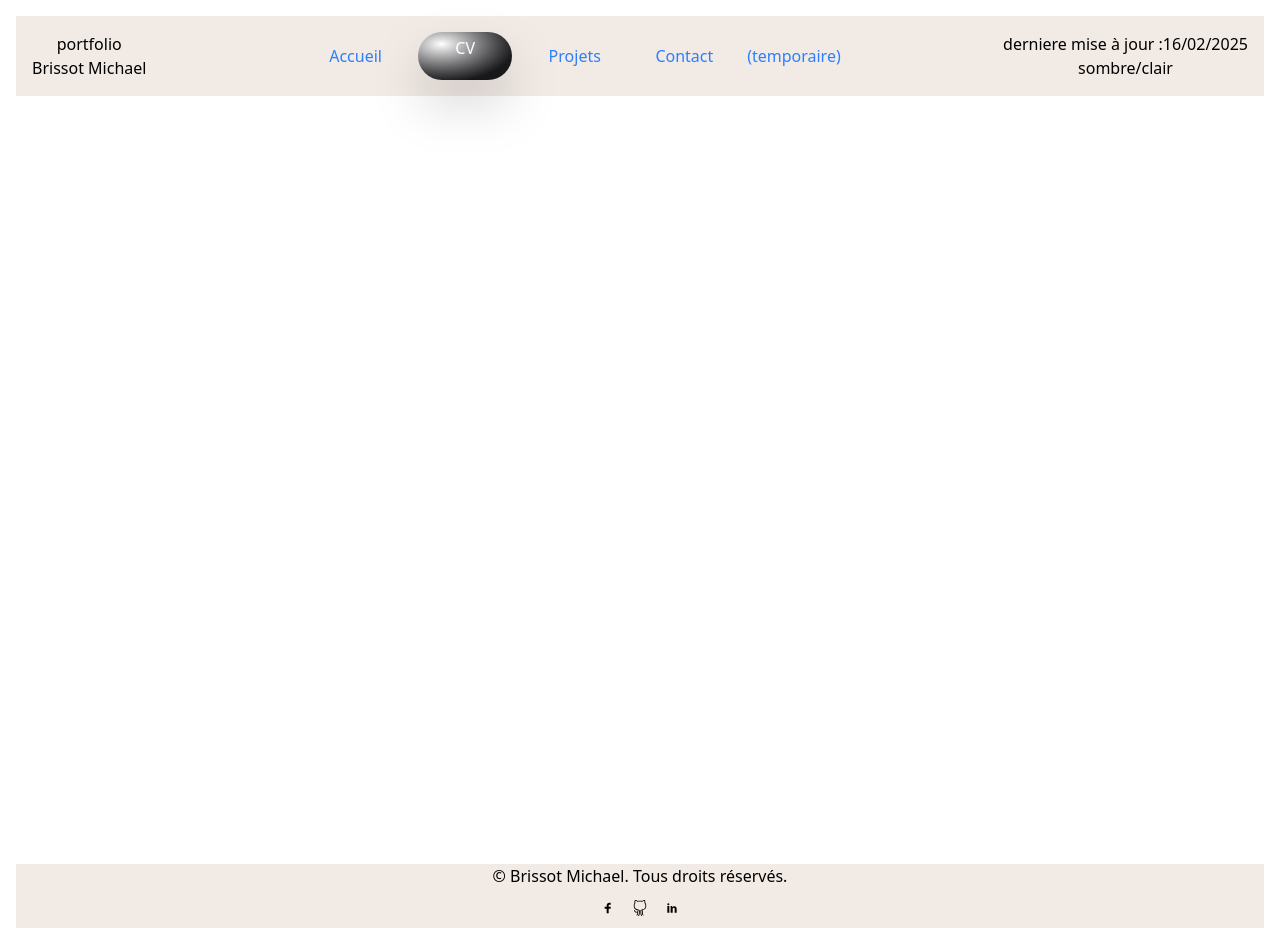
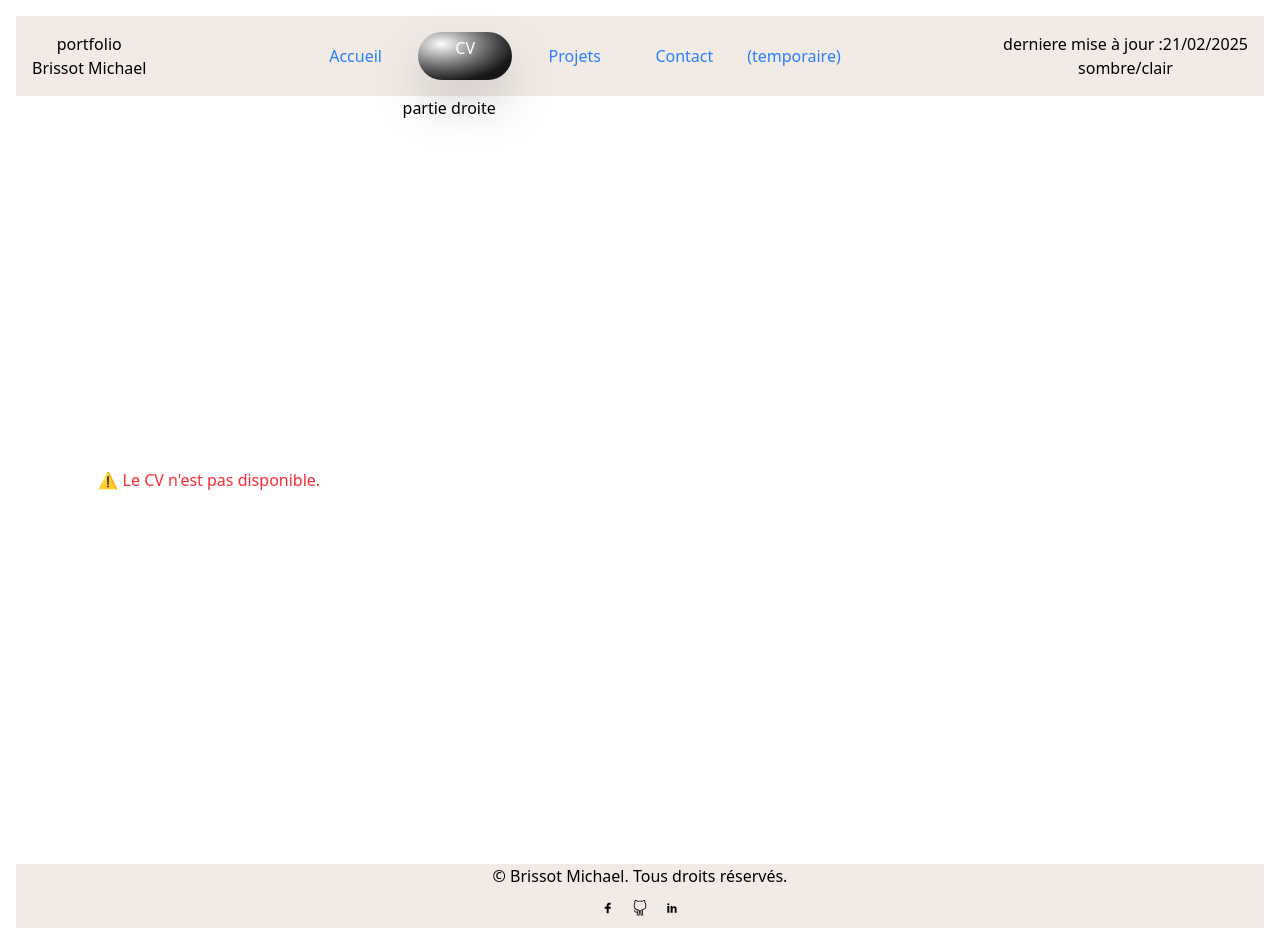
Before and after one commit to Mickael45B/portfolio, a React (Vite) app in the folder Frontend/: page /Mon_CV in a window 1280 px wide. Built offline with nearby package versions, Linux system fonts and the light colour scheme; no server answers.

Commit message:
message d'erreur cv inexistant + partie droite

```diff
--- a/Frontend/package.json
+++ b/Frontend/package.json
@@ -27,11 +27,13 @@
   },
   "devDependencies": {
     "@biomejs/biome": "1.9.4",
+    "@types/express": "^4.17.21",
     "@types/react": "^19.0.8",
     "@types/react-dom": "^19.0.3",
-    "@vitejs/plugin-react": "^4.3.4",
+    "@vitejs/plugin-react": "^1.3.2",
     "globals": "^15.14.0",
+    "ts-node": "^10.9.2",
     "typescript": "~5.7.2",
-    "vite": "^6.1.0"
+    "vite": "^6.1.1"
   }
 }
--- a/Frontend/src/components/Header/index.tsx
+++ b/Frontend/src/components/Header/index.tsx
@@ -40,7 +40,7 @@ function Header() {
       <div>
         <div>
           <span>derniere mise à jour :</span>
-          <span>16/02/2025</span>
+          <span>21/02/2025</span>
         </div>
         <div>
           sombre/clair
--- a/Frontend/src/pages/MonCV/moncv.tsx
+++ b/Frontend/src/pages/MonCV/moncv.tsx
@@ -1,17 +1,39 @@
 //  import { useState } from "react";
 // import './index.css';
 
+import { useEffect, useState } from "react";
+
 function CuVi() {
+
+  const [pdfExists, setPdfExists] = useState<boolean | null>(null);
+
+  useEffect(() => {
+    fetch("/modelesCV.pdf", { method: "HEAD" })
+      .then((res) => {
+        const contentType = res.headers.get("Content-Type");
+        if (res.ok && contentType?.includes("application/pdf")) {
+          setPdfExists(true);
+        } else {
+          setPdfExists(false);
+        }
+      })
+      .catch(() => setPdfExists(false));
+  }, []);
+  {console.log(pdfExists);}
   return (
+
     <>
       <main className="flex flex-row items-center w-full h-full ">
         <div className="w-140 h-200 flex justify-center items-center">
-          <iframe
-          title="mon CV"
-          src="/modelesCV.pdf"
-          className="w-full h-full"></iframe>
+          { pdfExists === null ? (
+            <p>Chargement...</p>
+          ) : pdfExists ? (
+            <iframe title="mon CV" src="/modelesCV.pdf" className="w-full h-full"></iframe>
+          ) : (
+            <p className="text-red-500">⚠️ Le CV n'est pas disponible.</p>
+          )}
         </div>
-
+        <div className="w-full h-full">partie droite</div>
       </main>
     </>
   );
```
Also changed, not shown: 1 other file (tests, documents, lock files or other folders).
